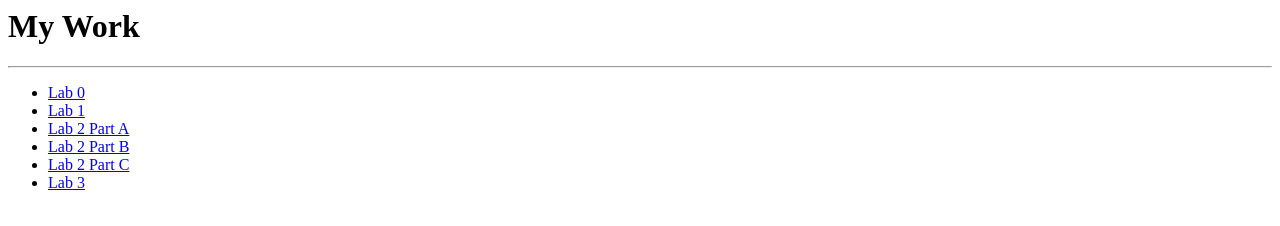
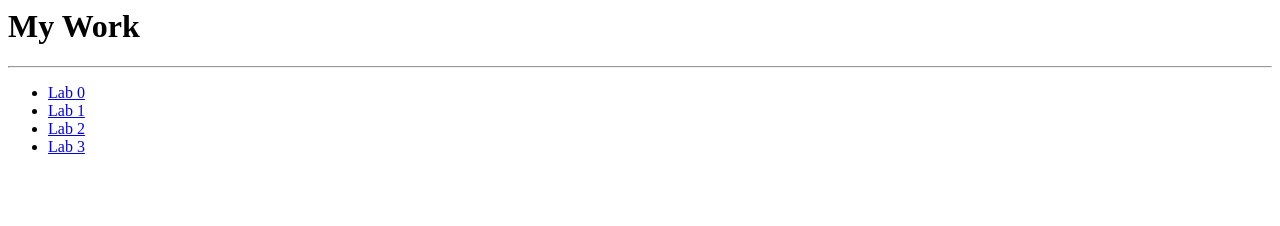
Before and after one commit to A1exander-liU/Website, a plain HTML site: page index.html in a window 1280 px wide. Drawn offline with Linux system fonts and the light colour scheme.

Commit message:
linked parts a-c to lab2 homepage

```diff
--- a/index.html
+++ b/index.html
@@ -8,9 +8,7 @@
         <ul>
             <li><a href="lab0.html">Lab 0</a></li>
             <li><a href="home.html">Lab 1</a></li>
-            <li><a href="lab2_part_a.html">Lab 2 Part A</a></li>
-            <li><a href="lab2_part_b.html">Lab 2 Part B</a></li>
-            <li><a href="part_c.html">Lab 2 Part C</a></li>
+            <li><a href="lab2_home.html">Lab 2</a></li>
             <li><a href="lab3_home.html">Lab 3</a></li>
         </ul>
     </body>
```
Also changed, not shown: lab2_part_a.html (+1 -1 lines), lab2_part_b.html (+1 -1 lines), part_c.html (+1 -1 lines).
